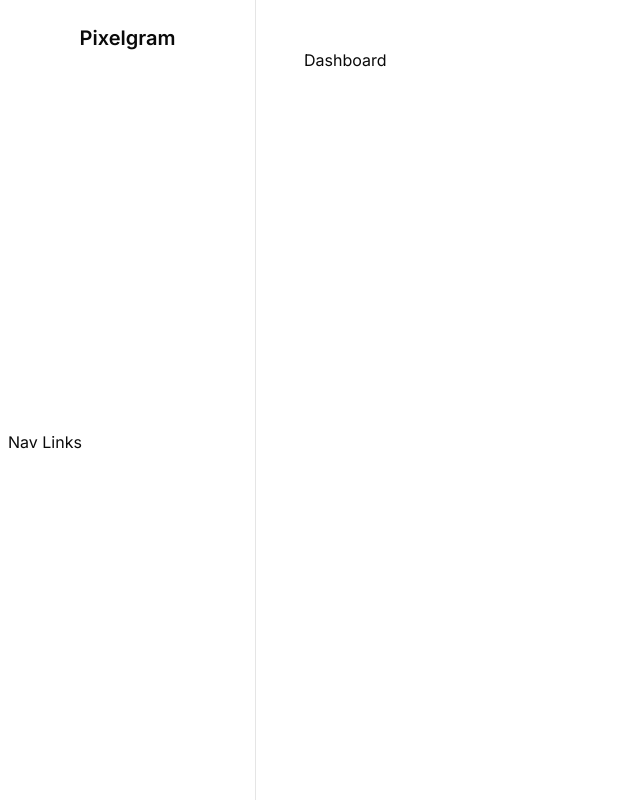
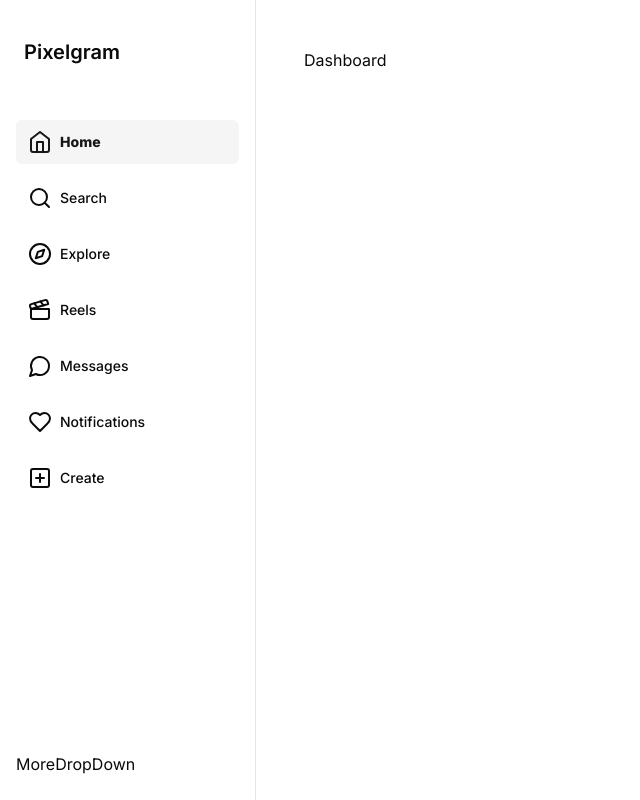
Before and after one commit to rishabhAR0RA/pixelgram, a Next.js app: page /dashboard in a window 1280 px wide. Shown: the whole page, without its empty margins (0-640 px from the left). Built offline with nearby package versions, Linux system fonts and the light colour scheme.

Commit message:
Sidebar nav with active links

```diff
--- a/app/globals.css
+++ b/app/globals.css
@@ -71,6 +71,24 @@
     @apply border-border;
   }
   body {
-    @apply bg-background text-foreground;
+    @apply bg-background text-foreground antialiased;
   }
 }
+
+@layer components {
+  .navLink {
+    @apply md:!justify-start space-x-2 md:!my-1.5 !px-3 w-full;
+  }
+
+  .menuItem {
+    @apply dark:hover:bg-[#3C3C3C] !cursor-pointer flex items-center gap-x-2 !px-4 !py-3.5 !m-1.5 !rounded-lg font-medium;
+  }
+
+  .postOption {
+    @apply flex items-center justify-center border-b border-zinc-300 dark:border-neutral-700 text-sm font-medium w-full;
+  }
+
+  .dialogContent {
+    @apply bg-white dark:bg-neutral-800 !p-0 overflow-hidden !gap-0;
+  }
+}
--- /dev/null
+++ b/components/MoreDropDown.jsx
@@ -0,0 +1,9 @@
+const MoreDropDown = () => {
+    return (
+        <div>
+            MoreDropDown
+        </div>
+    );
+}
+
+export default MoreDropDown;
--- a/components/NavLinks.jsx
+++ b/components/NavLinks.jsx
@@ -1,6 +1,82 @@
-const NavLinks = () => {
+"use client";
+
+import {
+    Clapperboard,
+    Compass,
+    Heart,
+    Home,
+    MessageCircle,
+    PlusSquare,
+    Search,
+} from "lucide-react";
+import Link from "next/link";
+import { buttonVariants } from "./ui/button";
+import { usePathname } from "next/navigation";
+import { cn } from "@/lib/utils";
+
+const links = [
+    { name: "Home", href: "/dashboard", icon: Home },
+    {
+        name: "Search",
+        href: "/dashboard/search",
+        icon: Search,
+        hideOnMobile: true,
+    },
+    { name: "Explore", href: "/dashboard/explore", icon: Compass },
+    {
+        name: "Reels",
+        href: "/dashboard/reels",
+        icon: Clapperboard,
+    },
+    {
+        name: "Messages",
+        href: "/dashboard/messages",
+        icon: MessageCircle,
+    },
+    {
+        name: "Notifications",
+        href: "/dashboard/notifications",
+        icon: Heart,
+        hideOnMobile: true,
+    },
+    {
+        name: "Create",
+        href: "/dashboard/create",
+        icon: PlusSquare,
+    },
+];
+
+function NavLinks() {
+    const pathname = usePathname();
+
     return (
-        <div>Nav Links</div>
+        <>
+            {links.map((link) => {
+                const LinkIcon = link.icon;
+                const isActive = pathname === link.href;
+
+                return (
+                    <Link
+                        key={link.name}
+                        href={link.href}
+                        className={buttonVariants({
+                            variant: isActive ? "secondary" : "ghost",
+                            className: cn("navLink", { "hidden md:flex": link.hideOnMobile }),
+                            size: "lg",
+                        })}
+                    >
+                        <LinkIcon className="w-6" />
+                        <p
+                            className={`${cn("hidden lg:block", {
+                                "font-extrabold": isActive,
+                            })}`}
+                        >
+                            {link.name}
+                        </p>
+                    </Link>
+                );
+            })}
+        </>
     );
 }
 
--- a/components/SideNav.jsx
+++ b/components/SideNav.jsx
@@ -1,16 +1,17 @@
 import Logo from "./Logo";
+import MoreDropDown from "./MoreDropDown";
 import NavLinks from "./NavLinks";
 
 const SideNav = () => {
     return (
         <div className="flex h-full flex-col px-3 py-4 md:px-2">
-            <div className="border-t -ml-3 md:ml-0 bg-white dark:bg-neutral-950 h-16 justify-evenly fixed z-50 flex-1 w-full md:relative md:h-full bottom-0 md:border-none flex flex-row md:justify-between space-x-2 md:flex-col md:space-x-0 md:space-y-2">
+            <div className="border-t -ml-3 md:ml-0 bg-white dark:bg-neutral-950 h-16 justify-evenly fixed z-50 flex-1 w-full md:relative md:h-full bottom-0 md:border-none flex flex-row md:justify-between space-x-2 md:flex-col md:space-x-0 md:space-y-2 p-2">
                 <Logo />
                 <NavLinks />
                 {/* <Profile /> */}
 
-                <div>
-                    {/* <MoreDropDown /> */}
+                <div className="hidden md:flex relative md:mt-auto flex-1 items-end w-full">
+                    <MoreDropDown />
                 </div>
             </div>
         </div>
```
